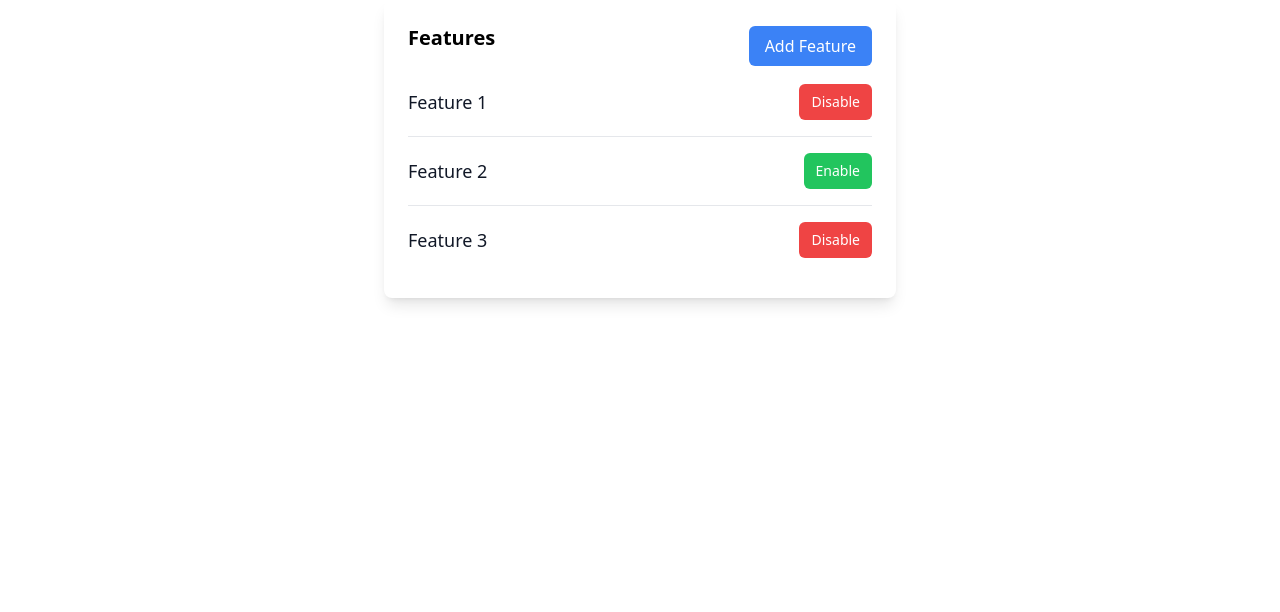
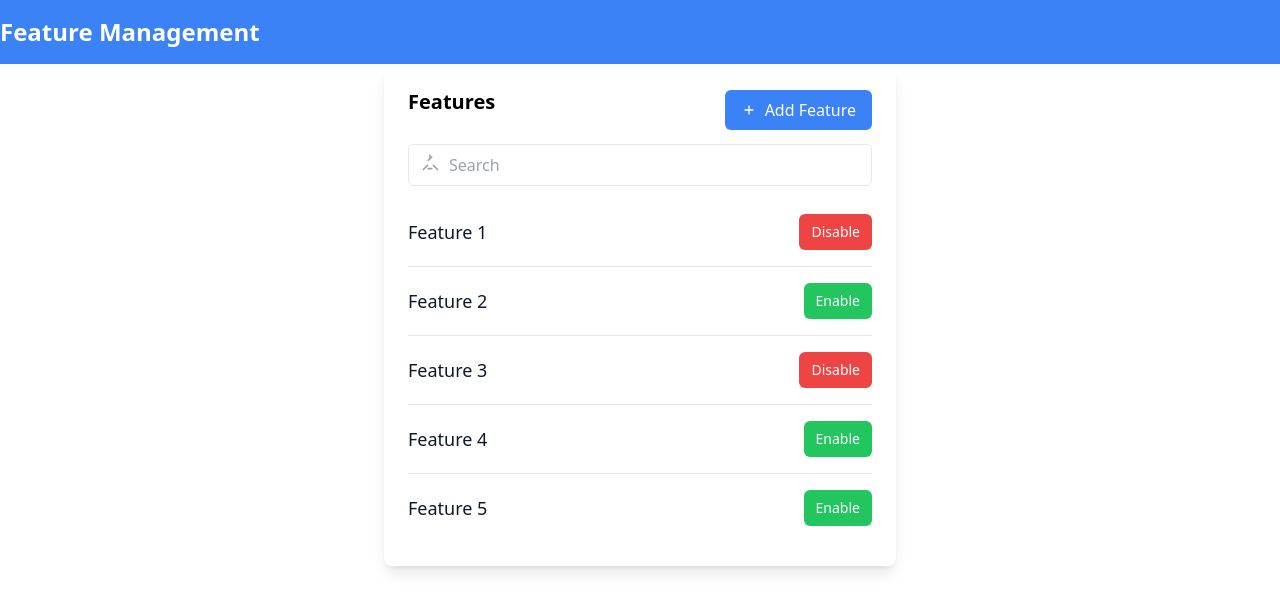
Before and after one commit to mkashifaslam/feature-management, an Angular app: page / in a window 1280 px wide. Shown: the top 612 px of the page. Built offline with nearby package versions, Linux system fonts and the light colour scheme; data requests are answered from the project's data file.

Commit message:
add header component

```diff
--- a/db.json
+++ b/db.json
@@ -14,6 +14,16 @@
       "id": 3,
       "name": "Feature 3",
       "enabled": true
+    },
+    {
+      "id": 4,
+      "name": "Feature 4",
+      "enabled": false
+    },
+    {
+      "id": 5,
+      "name": "Feature 5",
+      "enabled": false
     }
   ]
 }
--- a/src/app/app.component.html
+++ b/src/app/app.component.html
@@ -1 +1,2 @@
+<app-header/>
 <app-feature-list/>
--- a/src/app/app.component.ts
+++ b/src/app/app.component.ts
@@ -1,13 +1,15 @@
 import {Component} from '@angular/core';
 import {FeatureListComponent} from "./features/feature-list/feature-list.component";
 import {Title} from "@angular/platform-browser";
+import {HeaderComponent} from "./features/header/header.component";
 
 @Component({
   standalone: true,
   selector: 'app-root',
   templateUrl: './app.component.html',
   imports: [
-    FeatureListComponent
+    FeatureListComponent,
+    HeaderComponent
   ],
   styleUrls: ['./app.component.css']
 })
--- a/src/app/features/feature-form/feature-form.component.html
+++ b/src/app/features/feature-form/feature-form.component.html
@@ -4,9 +4,9 @@
 
     <form (submit)="saveFeature()">
       <div class="mb-4">
-        <label for="name" class="block text-sm font-medium text-gray-700">Name:</label>
+        <label for="name" class="block text-sm font-normal text-gray-700">Name:</label>
         <input type="text" id="name" name="name" [(ngModel)]="feature.name"
-               class="mt-1 block w-full rounded-md border-gray-300 shadow-sm focus:border-indigo-300 focus:ring focus:ring-indigo-200 focus:ring-opacity-50"
+               class="w-full px-4 py-2 border rounded-md focus:outline-none focus:ring-2 focus:ring-blue-500"
                required>
       </div>
 
--- a/src/app/features/feature-list/feature-list.component.html
+++ b/src/app/features/feature-list/feature-list.component.html
@@ -6,9 +6,13 @@
         <h2 class="text-xl font-bold mb-4">Features</h2>
       </div>
       <!-- Toggle Add Feature Form Button -->
-      <button (click)="toggleAddFeatureForm($event)" [hidden]="isShowForm"
-              class="px-4 py-2 bg-blue-500 text-white rounded-md hover:bg-blue-400">Add
-        Feature
+      <button (click)="toggleAddFeatureForm($event)" *ngIf="!isShowForm"
+              class="flex items-center justify-center px-4 py-2 font-medium text-white bg-blue-500 hover:bg-blue-600 rounded-md focus:outline-none">
+        <svg xmlns="http://www.w3.org/2000/svg" fill="none" viewBox="0 0 24 24" stroke="currentColor"
+             class="w-4 h-4 mr-2">
+          <path stroke-linecap="round" stroke-linejoin="round" stroke-width="2" d="M12 6v6m0 0v6m0-6h6m-6 0H6"></path>
+        </svg>
+        Add Feature
       </button>
     </div>
 
@@ -20,8 +24,30 @@
       Loading...
     </div>
 
+    <div class="relative my-3">
+      <input
+        type="text"
+        [(ngModel)]="searchQuery" (ngModelChange)="filterFeatures()"
+        class="w-full pl-10 pr-4 py-2 border rounded-md focus:outline-none focus:ring-2 focus:ring-blue-500"
+        placeholder="Search"
+      >
+      <svg
+        class="absolute top-2 left-3 h-5 w-5 text-gray-400"
+        fill="none"
+        stroke="currentColor"
+        viewBox="0 0 24 24"
+      >
+        <path
+          stroke-linecap="round"
+          stroke-linejoin="round"
+          stroke-width="2"
+          d="M10 20h4M21 21l-5-5M4 21l5-5M12 4v4m0 0l-2 2m2-2l2-2"
+        ></path>
+      </svg>
+    </div>
+
     <ul class="divide-y divide-gray-200" *ngIf="!loading">
-      <li *ngFor="let feature of features" class="py-4">
+      <li *ngFor="let feature of filteredFeatures" class="py-4">
         <div class="flex items-center">
           <div class="flex-1">
             <h3 class="text-lg font-medium text-gray-900">{{ feature.name }}</h3>
--- a/src/app/features/feature-list/feature-list.component.ts
+++ b/src/app/features/feature-list/feature-list.component.ts
@@ -3,17 +3,20 @@ import {CommonModule} from "@angular/common";
 import {FeatureFormComponent} from "../feature-form/feature-form.component";
 import {FeatureService} from "../feature.service";
 import {Feature} from "../feature";
+import {FormsModule} from "@angular/forms";
 
 @Component({
   selector: 'app-feature-list',
   standalone: true,
-  imports: [CommonModule, FeatureFormComponent],
+  imports: [CommonModule, FeatureFormComponent, FormsModule],
   providers: [FeatureService],
   templateUrl: './feature-list.component.html',
   styleUrls: ['./feature-list.component.css']
 })
 export class FeatureListComponent {
   features!: Feature[];
+  filteredFeatures: Feature[] = [];
+  searchQuery: string = '';
   isShowForm: boolean = false;
   loading: boolean = true;
 
@@ -27,6 +30,7 @@ export class FeatureListComponent {
   fetchFeatures() {
     this.featureService.getFeatures().subscribe(data => {
       this.features = data;
+      this.filteredFeatures = data;
       this.loading = false;
     });
   }
@@ -42,6 +46,14 @@ export class FeatureListComponent {
     });
   }
 
+  public filterFeatures(): void {
+    // Filter features based on the search query
+    this.filteredFeatures = this.features.filter(feature =>
+      feature.name.toLowerCase().includes(this.searchQuery.toLowerCase())
+    );
+  }
+
+
   toggleAddFeatureForm(event: any) {
     this.isShowForm = !this.isShowForm;
   }
--- /dev/null
+++ b/src/app/features/header/header.component.html
@@ -0,0 +1,13 @@
+<header class="bg-blue-500 py-4">
+  <div class="container mx-auto flex items-center justify-between">
+    <h1 class="text-white text-2xl font-bold">Feature Management</h1>
+    <!--<nav>
+      <ul class="flex space-x-4">
+        <li><a href="#" class="text-white hover:text-gray-200">Home</a></li>
+        <li><a href="#" class="text-white hover:text-gray-200">Features</a></li>
+        <li><a href="#" class="text-white hover:text-gray-200">Settings</a></li>
+        <li><a href="#" class="text-white hover:text-gray-200">Logout</a></li>
+      </ul>
+    </nav>-->
+  </div>
+</header>
```
Also changed, not shown: src/app/features/header/header.component.ts (added, +13 -0 lines), src/app/features/header/header.component.css (added), 1 other file (tests, documents, lock files or other folders).
